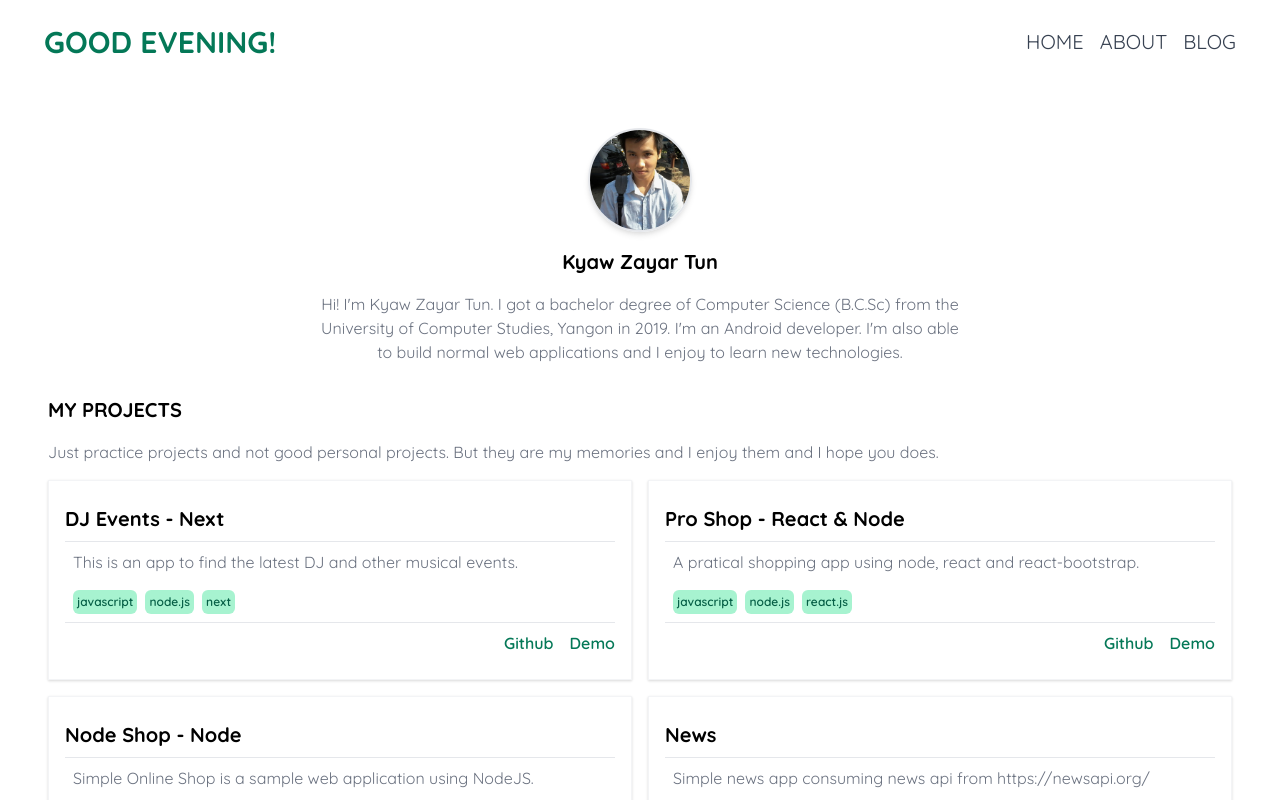
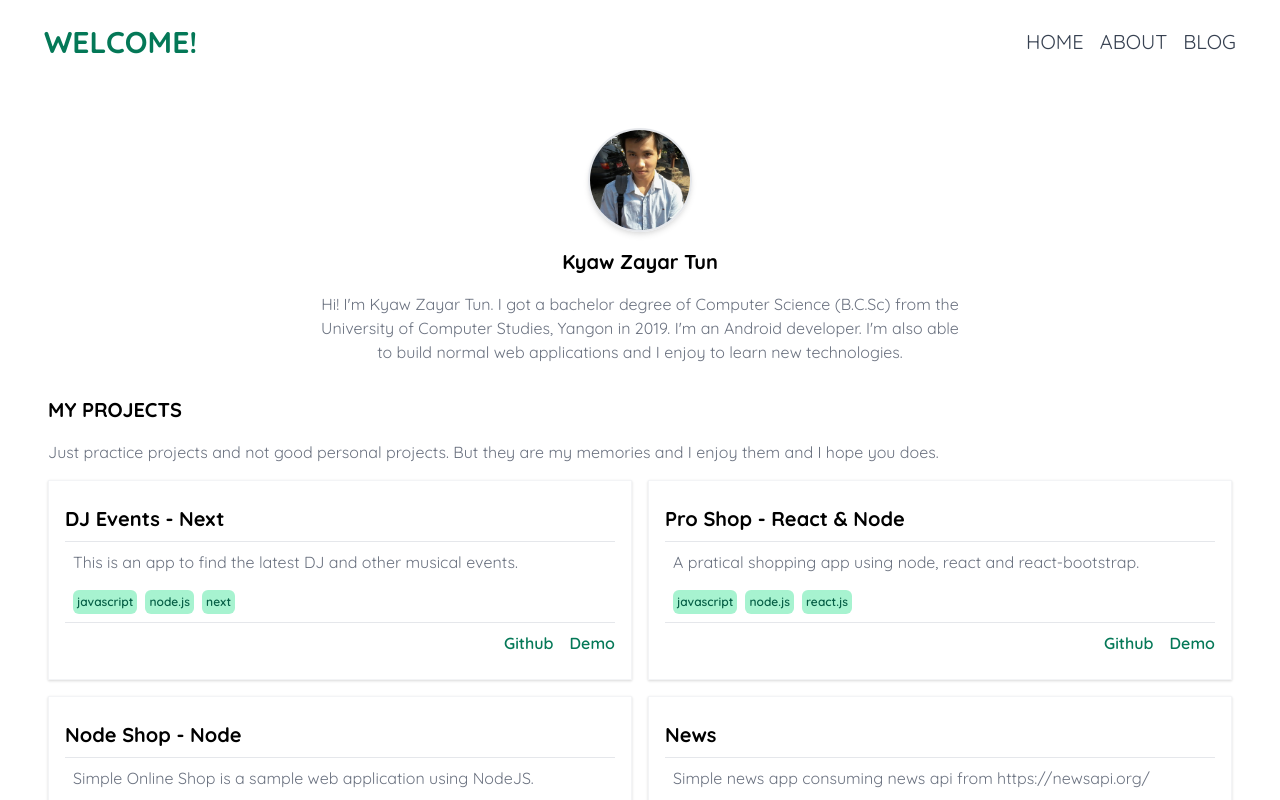
Before and after one commit to ZattWine/kyawzayartun, a Next.js app: page / in a window 1280 px wide. Shown: the top 800 px of the page. Built offline with nearby package versions, Linux system fonts and the light colour scheme; what @badrap/bar-of-progress, @tailwindcss/typography would draw is missing.

Commit message:
change greeting text after 3 second

```diff
--- a/components/Header.js
+++ b/components/Header.js
@@ -1,12 +1,26 @@
+import { useEffect, useState } from 'react'
 import { getPeriodTime } from '@/lib/datetimeUtils'
 import Link from 'next/link'
 
 export default function Header() {
+  const initialGreetingText = getPeriodTime()
+  const [greetingText, setGreetingText] = useState(initialGreetingText)
+
+  useEffect(() => {
+    const timer = setTimeout(() => {
+      setGreetingText('Welcome!')
+    }, 3000)
+
+    return () => {
+      clearTimeout(timer)
+    }
+  }, [])
+
   return (
     <header className='flex flex-col text-center items-center rounded-2xl bg-white text-gray-700 m-4 pt-4 md:flex-row md:justify-between md:items-center md:space-x-4 md:px-7 md:py-2 md:m-4'>
       <div className='uppercase text-green-700 text-3xl font-bold'>
         <Link href='/'>
-          <a>{getPeriodTime()}</a>
+          <a>{greetingText}</a>
         </Link>
       </div>
       <nav>
```
